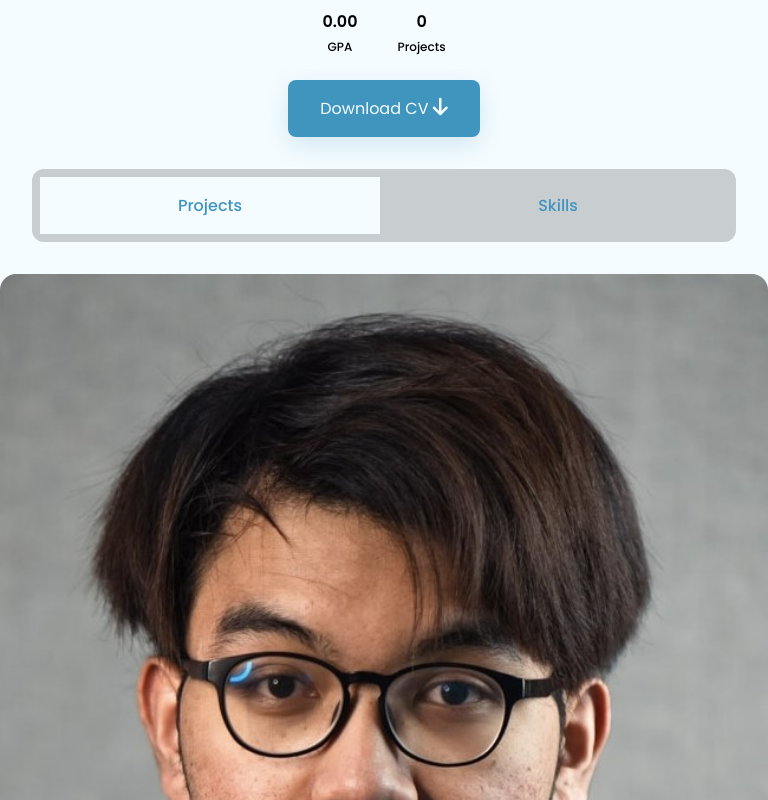
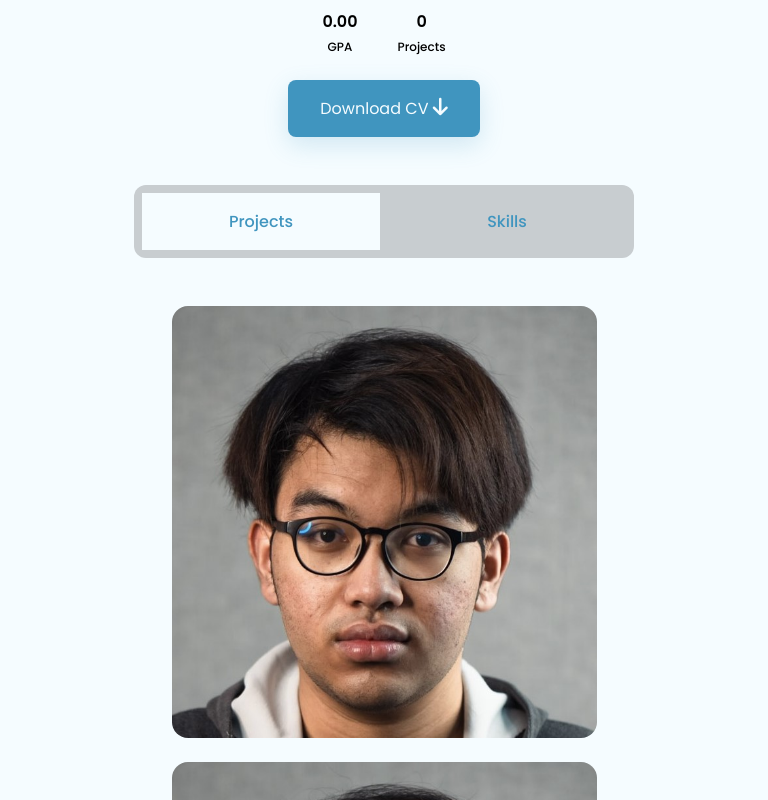
Before and after one commit to BadLuckZ/Project-MyPortfolio, a plain HTML site: page index.html in a window 768 px wide. Shown: the part 300-1100 px from the top of the page. Drawn offline with Linux system fonts and the light colour scheme.

Commit message:
Responsive for Tablet

```diff
--- a/assets/css/style.css
+++ b/assets/css/style.css
@@ -311,3 +311,17 @@ img {
     row-gap: 0.5rem;
   }
 }
+
+/* Tablet */
+@media screen and (min-width: 426px) and (max-width: 768px) {
+  .project-content {
+    grid-template-columns: 425px;
+    justify-content: center;
+  }
+
+  .filter-content {
+    width: 100%;
+    max-width: 500px;
+    margin: 3rem auto;
+  }
+}
```
